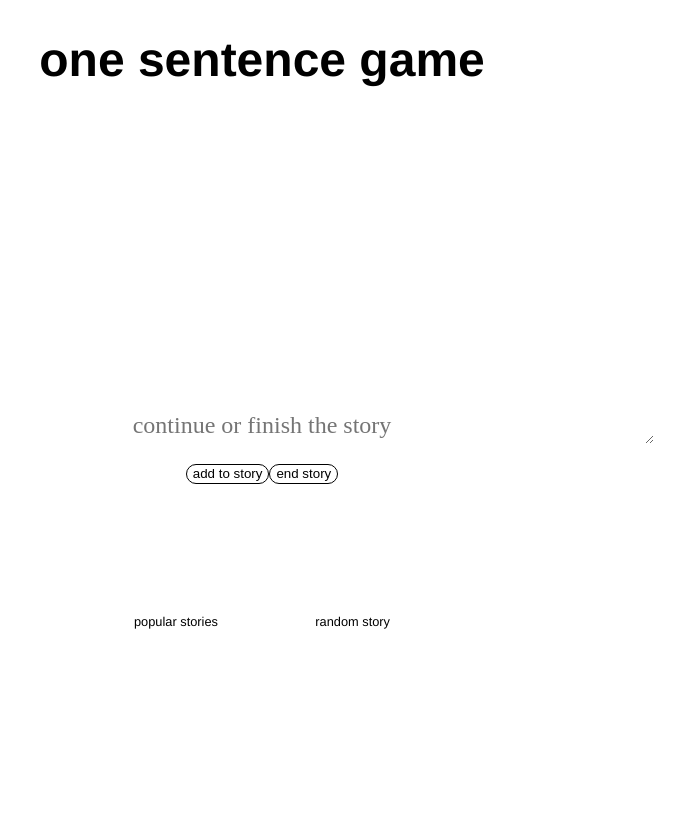
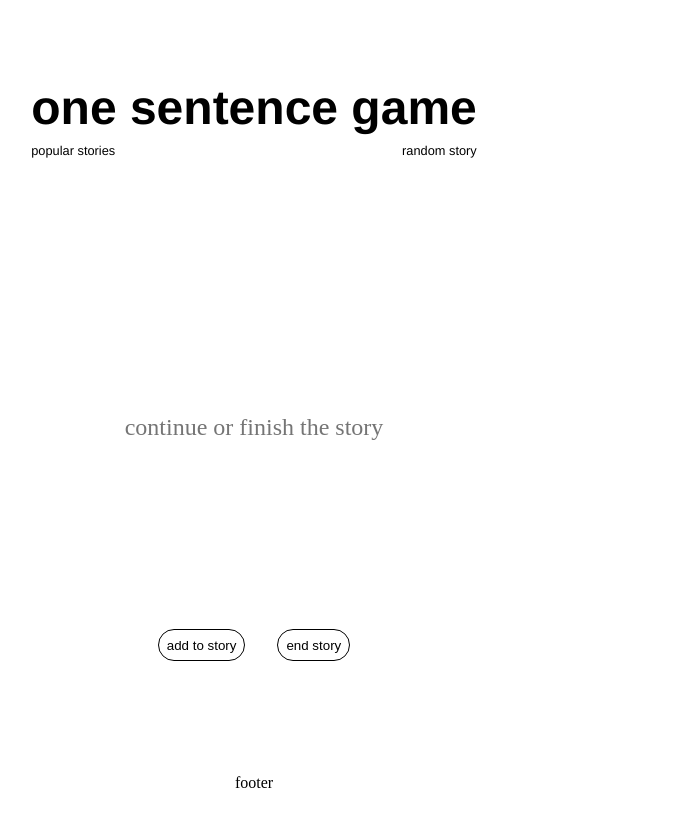
Before and after one commit to SteveOverSea/one-sentence-game, a website built with webpack: page src/client/index.html in a window 1280 px wide. Shown: the whole page, without its empty margins (386-1069 px from the left). After the commit the page ends 800 px from the top, so only its background shows below. Built offline with nearby package versions, Linux system fonts and the light colour scheme; no server answers.

Commit message:
fix styles

```diff
--- a/src/client/index.html
+++ b/src/client/index.html
@@ -8,7 +8,13 @@
 </head>
 <body>
     <div id="page-container">
-        <h1>one sentence game</h1>
+        <header id="header">
+            <h1>one sentence game</h1>
+            <div class="footer-links">
+                <a href="" id="popular">popular stories</a>
+                <a href="" id="random">random story</a>
+            </div>
+        </header>
         <div id="flex-container-column">
             <div id="previous-input">
                 <h2 id="story-heading"></h2>
@@ -19,11 +25,11 @@
             </form>
 
             <div id="user-input">
-                <textarea id="sentence-input" placeholder="continue or finish the story"></textarea>
-                <div class="buttons">
-                    <button id="add-button">add to story</button>
-                    <button id="end-button">end story</button>
-                </div>
+                <textarea id="sentence-input" placeholder="continue or finish the story" spellcheck="false"></textarea>
+            </div>
+            <div class="buttons">
+                <button id="add-button">add to story</button>
+                <button id="end-button">end story</button>
             </div>
             <div id="info" hidden>
                 <p id="thanks">Thanks for your contribution!</p>
@@ -35,10 +41,9 @@
                 <input type="email" placeholder="enter e-mail to get notification if story is published">
                 <button type="submit">send</button>
             </form>
-            <div class="footer-links">
-                <a href="" id="popular">popular stories</a>
-                <a href="" id="random">random story</a>
-            </div>
+            <footer id="footer">
+                footer
+            </footer>
         </div>
     </div>
 </body>
--- a/src/client/js/app.js
+++ b/src/client/js/app.js
@@ -27,12 +27,8 @@ function prepareDOM(storyData) {
     sentenceInput.focus();
 
     sentenceInput.addEventListener("keydown", () => {
-        setTimeout(() => {
-            // why does this work?!
-            //https://stackoverflow.com/questions/48212286/make-textarea-with-setted-height-grow-when-new-line-is-added
-            sentenceInput.style.height = `auto`;
-            sentenceInput.style.height = `${sentenceInput.scrollHeight}px`;
-        }, 0);
+        sentenceInput.style.height = `${sentenceInput.scrollHeight}px`;
+        // set Timeout?
     });
 
 
--- a/src/client/styles/base.scss
+++ b/src/client/styles/base.scss
@@ -1,19 +1,36 @@
 $san-serif-font: "Helvetica", Arial, sans-serif;
 $serif-font: 'Times New Roman', Times, serif;
+
+* {
+    margin-block-start: auto;
+    margin-block-end: auto;
+    margin-inline-start: auto;
+    margin-inline-end: auto;
+}
 
 *:focus {
     outline: none;
 }
 
-html {
-    margin: 0;
+html, body {
+    margin-top: 0;
     padding: 0;
     font-size: 1em;
+    height: 100vh;
+    width: 100vw;
 }
 
 #page-container {
     width: 100vw;
     height: 100vh;
+    display: flex;
+    flex-direction: column;
+}
+
+#header {
+    flex: 1 1 auto;
+    width: fit-content;
+    margin: 5rem auto 3rem auto;
 }
 
 h1, #story-heading {
@@ -23,13 +40,17 @@ h1, #story-heading {
 h1 {
     font-size: 3rem;
     text-align: center;
+    width: fit-content;
 }
 
 #previous-input {
     width: clamp(400px, 50vw, 800px);
+    align-self: flex-start;
+    flex: 5 5 auto;
 
     #story-heading {
         text-align: center;
+        margin-bottom: 1.5rem;
     }
 
     #previous {
@@ -40,6 +61,11 @@ h1 {
     }
 }
 
+#footer {
+    flex: 0 0 auto;
+    margin: 0.5rem;
+}
+
 
 
 #sentence-input, #title-input {
@@ -47,9 +73,22 @@ h1 {
     width: clamp(400px, 60vw, 800px);
     padding: 0.5rem;
     text-align: center;
-    border-radius: 1.5rem;
-    border: 1px solid #000;
     font: 1.5rem $serif-font;
+}
+
+#user-input {
+    flex: 4 4 auto;
+
+    #sentence-input {
+        height: auto;
+        padding: 0; // has to be because of resizing...
+        resize: none;
+        overflow: hidden;
+
+        &::-webkit-scrollbar {
+            display: none;
+        }
+    }
 }
 
 #title-input, #sentence-input {
@@ -61,11 +100,11 @@ h1 {
 }
 
 #flex-container-column {
+    flex: 1 1 100%;
     display: flex;
     flex-direction: column;
     width: 100vw;
-    height: 80vh;
-    justify-content: space-evenly;
+    height: auto;
     align-items: center;
 }
 
@@ -73,12 +112,15 @@ h1 {
     display: flex;
     flex-direction: row;
     justify-content: space-between;
-    width: clamp(100px, 20%, 300px);
+    width: 100%;
     a {
+        display: block;
         font-size: 0.8rem;
         font-family: $san-serif-font;
         color: #000;
         text-decoration: none;
+        width: fit-content;
+        margin: 0.5rem 0;
 
         &:hover {
             text-decoration: line-through;
@@ -87,14 +129,20 @@ h1 {
 }
 
 .buttons {
+    flex: 3 3 auto;
     display: flex;
     flex-direction: row;
     justify-content: center;
     margin-top: 1rem;
+    width: 100%;
 
     button {
-        height: 1.25rem;
-        border-radius: 1.25rem;
+        display: block;
+        height: 2rem;
+        width: fit-content;
+        margin: 0 1rem;
+        padding: 0.5rem;
+        border-radius: 2rem;
         border: 1px solid #000;
         background: transparent;
         cursor: pointer;
```
Also changed, not shown: src/server/stories.json (+15 -2 lines).
